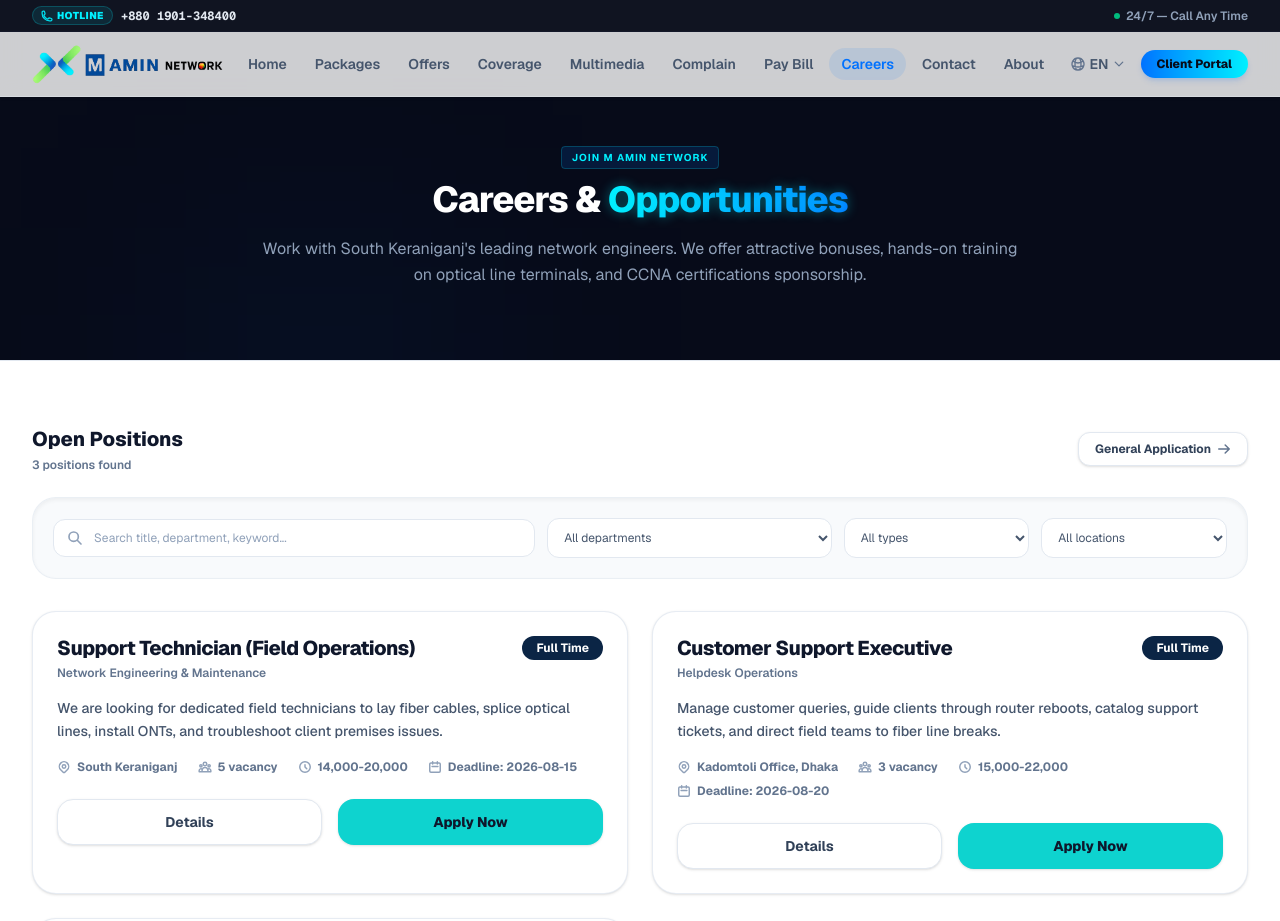
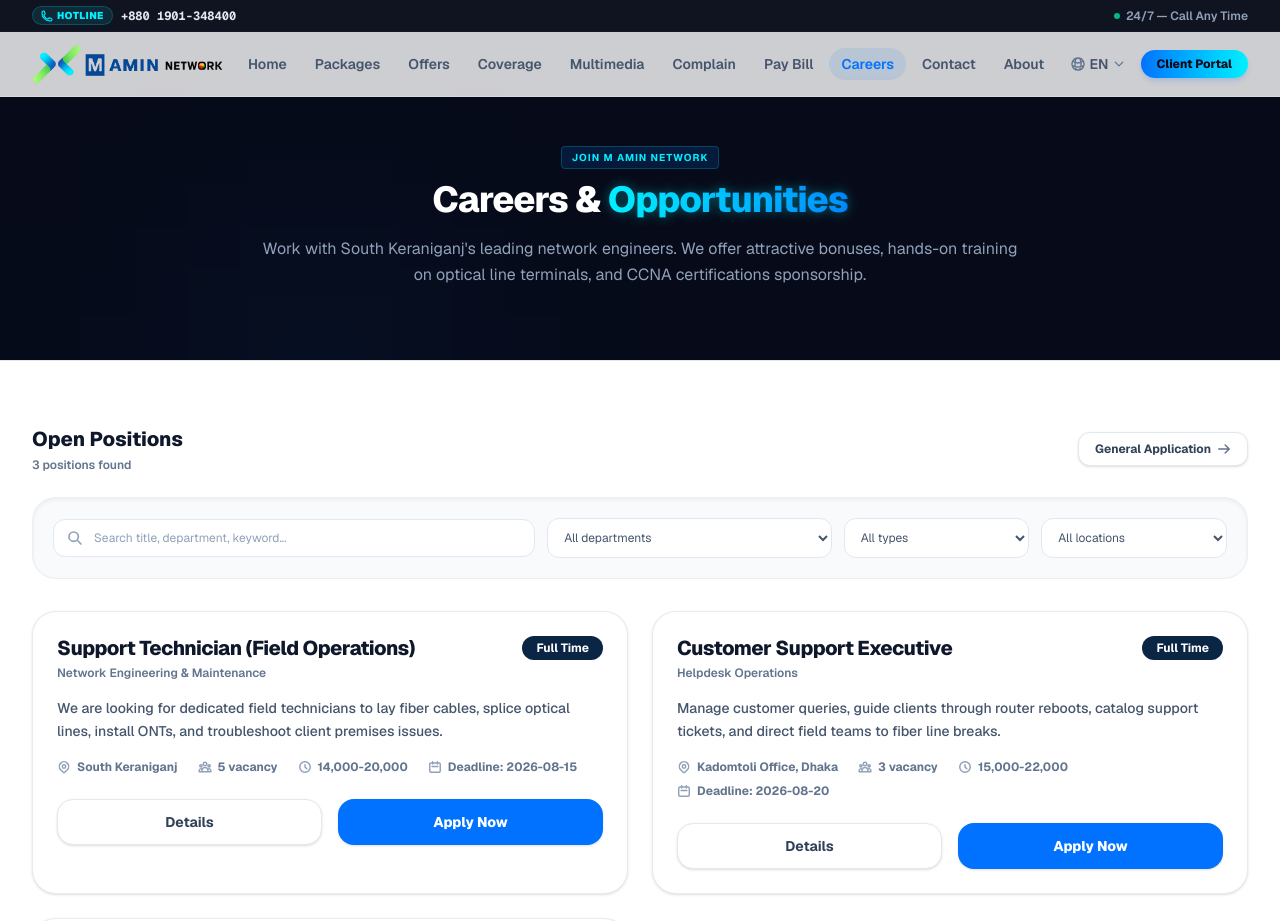
Before and after one commit to princeshiamofficial/M-Amin-Network, a Next.js app: page /careers in a window 1280 px wide. Shown: the top 921 px of the page. Built offline with nearby package versions, Linux system fonts and the light colour scheme.

Commit message:
style: change Careers Apply Now button color to match primary brand-blue color

```diff
--- a/src/app/careers/page.tsx
+++ b/src/app/careers/page.tsx
@@ -371,7 +371,7 @@
                           if (input) input.focus();
                         }, 100);
                       }}
-                      className="w-full bg-[#0ed3cf] hover:bg-[#0bc0bd] text-slate-900 py-3 rounded-2xl font-extrabold transition-all text-xs sm:text-sm cursor-pointer text-center shadow-sm"
+                      className="w-full bg-brand-blue hover:bg-brand-blue/90 text-white py-3 rounded-2xl font-extrabold transition-all text-xs sm:text-sm cursor-pointer text-center shadow-sm"
                     >
                       {t("Apply Now", "আবেদন করুন")}
                     </button>
@@ -470,7 +470,7 @@
                       setSelectedJob(detailsJob);
                       setDetailsJob(null);
                     }}
-                    className="w-full bg-[#0ed3cf] hover:bg-[#0bc0bd] text-slate-900 py-3 rounded-xl font-extrabold transition-all text-xs sm:text-sm cursor-pointer text-center shadow-sm"
+                    className="w-full bg-brand-blue hover:bg-brand-blue/90 text-white py-3 rounded-xl font-extrabold transition-all text-xs sm:text-sm cursor-pointer text-center shadow-sm"
                   >
                     {t("Apply Now", "আবেদন করুন")}
                   </button>
```
